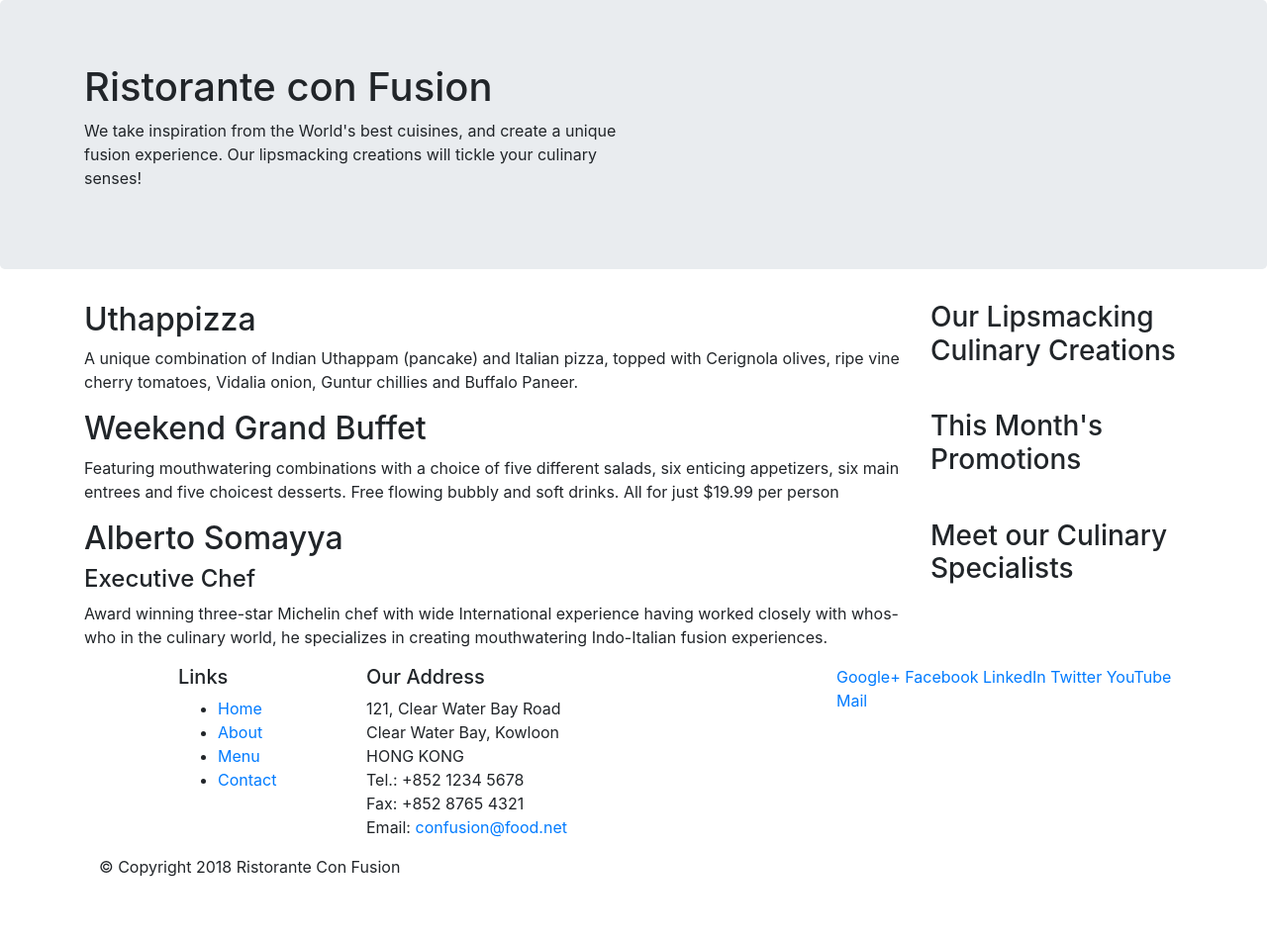
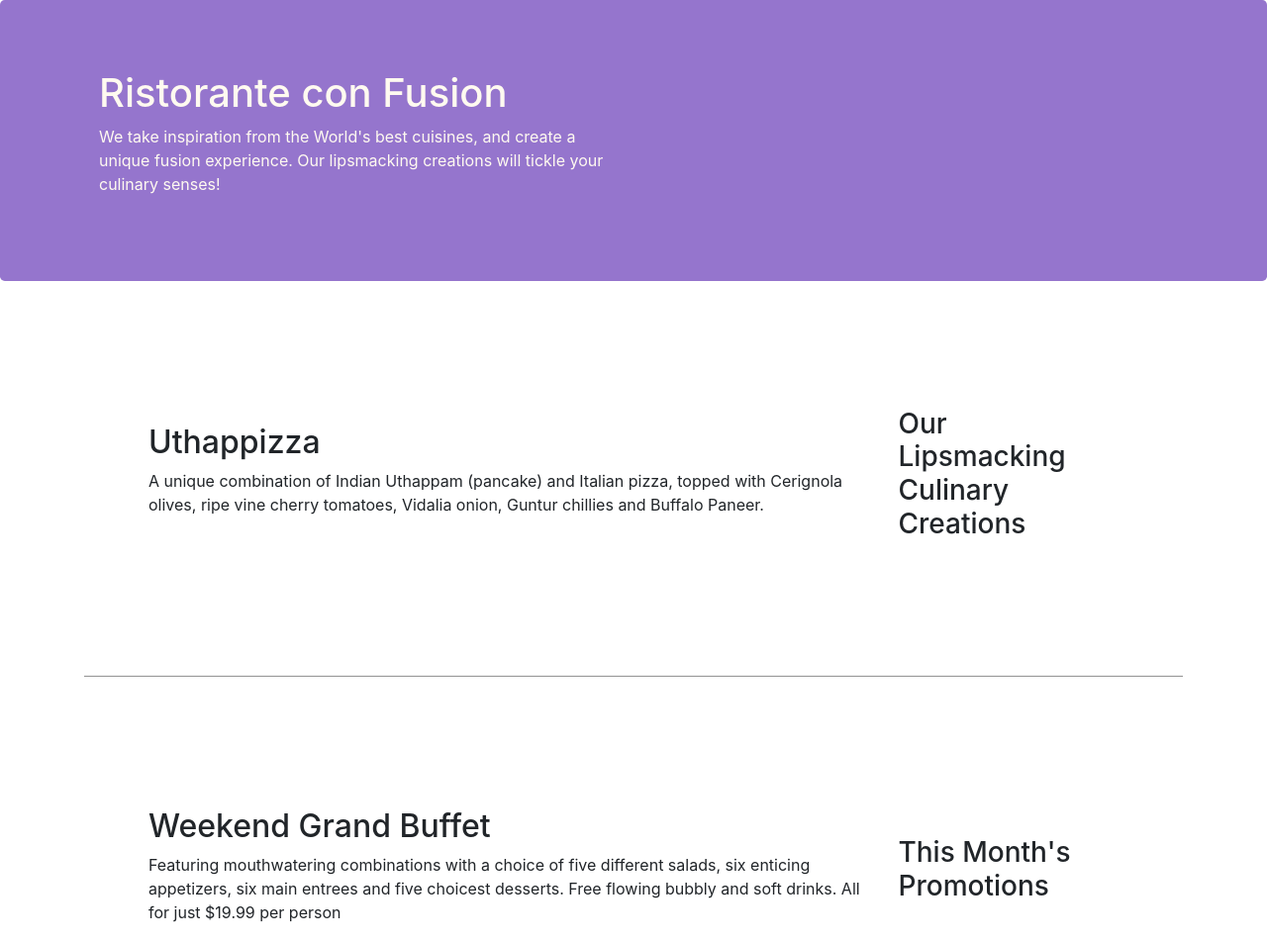
Before and after one commit to najam-saad/front-end-ui-course, a website: page index.html in a window 1280 px wide. Shown: the top 953 px of the page at 99% size. Before the commit the page ends 904 px from the top, so only its background shows below. Drawn offline with nearby package versions, Linux system fonts and the light colour scheme.

Commit message:
Bootstrap Grid Part 2

```diff
--- /dev/null
+++ b/css/styles.css
@@ -0,0 +1,30 @@
+.row-header{
+    padding: 0px;
+    margin: 0px auto;
+}
+
+.row-content{
+    padding: 30px 50px;
+    margin: 0px auto;
+    border-bottom: 2px ridge;
+    min-height: 400px;
+}
+
+.footer{
+    padding: 20px 0px ;
+    margin: 0px auto;
+    background-color: #D1C4E9;
+}
+
+.jumbotron{
+    padding: 70px 30px;
+    margin: 0px auto;
+    background: #9575CD ;
+    color:floralwhite;
+}
+
+address{
+    margin:0px;
+    color: #0f0f0f;
+    font-size: 80%;
+}
--- a/index.html
+++ b/index.html
@@ -8,6 +8,7 @@
 
     <!-- Bootstrap CSS -->
     <link rel="stylesheet" href="node_modules/bootstrap/dist/css/bootstrap.min.css">
+    <link href="css/styles.css" rel="stylesheet">
     <title>Ristorante Con Fusion</title>
 </head>
 
@@ -15,8 +16,8 @@
 
     <header class="jumbotron">
         <div class="container">
-            <div class="row">
-                <div class="col-12 col-sm-6">
+            <div class="row row-header">
+                <div class="col-12 col-sm-6" >
                     <h1>Ristorante con Fusion</h1>
                     <p>We take inspiration from the World's best cuisines, and create a unique fusion experience. Our lipsmacking creations will tickle your culinary senses!</p>
                 </div>
@@ -27,7 +28,7 @@
     </header>
 
     <div class = "container">
-        <div class="row">
+        <div class="row row-content align-items-center">
             <div class="col-12 col-sm-4 order-sm-last col-md-3">
                 <h3>Our Lipsmacking Culinary Creations</h3>
             </div>
@@ -38,7 +39,7 @@
         </div>
 
 
-        <div class="row">
+        <div class="row row-content align-items-center">
             <div class="col-12 col-sm-4 order-sm-last col-md-3">
                 <h3>This Month's Promotions</h3>
             </div>
@@ -48,7 +49,7 @@
             </div>
         </div>
 
-        <div class="row">
+        <div class="row row-content align-items-center">
             <div class="col-12 col-sm-4 order-sm-last col-md-3">
                 <h3>Meet our Culinary Specialists</h3>
             </div>
@@ -60,12 +61,12 @@
         </div>
     </div>
 
-    <footer >
+    <footer class="footer">
         <div class="container">
             <div class="row">
                 <div class="col-4 offset-1 col-sm-2">
                     <h5>Links</h5>
-                    <ul>
+                    <ul class="list-unstyled">
                         <li><a href="#">Home</a></li>
                         <li><a href="#">About</a></li>
                         <li><a href="#">Menu</a></li>
@@ -83,8 +84,8 @@
 		              Email: <a href="mailto:confusion@food.net">confusion@food.net</a>
 		           </address>
                 </div>
-                <div class="col-12 col-sm-4">
-                    <div>
+                <div class="col-12 col-sm-4 align-self-center">
+                    <div class="text-center">
                         <a href="http://google.com/+">Google+</a>
                         <a href="http://www.facebook.com/profile.php?id=">Facebook</a>
                         <a href="http://www.linkedin.com/in/">LinkedIn</a>
@@ -94,8 +95,9 @@
                     </div>
                 </div>
            </div>
-           <div class="col-auto">
-                <div>
+           <div class=" row justify-content-center">
+
+                <div class="col-auto">
                     <p>© Copyright 2018 Ristorante Con Fusion</p>
                 </div>
            </div>
```
